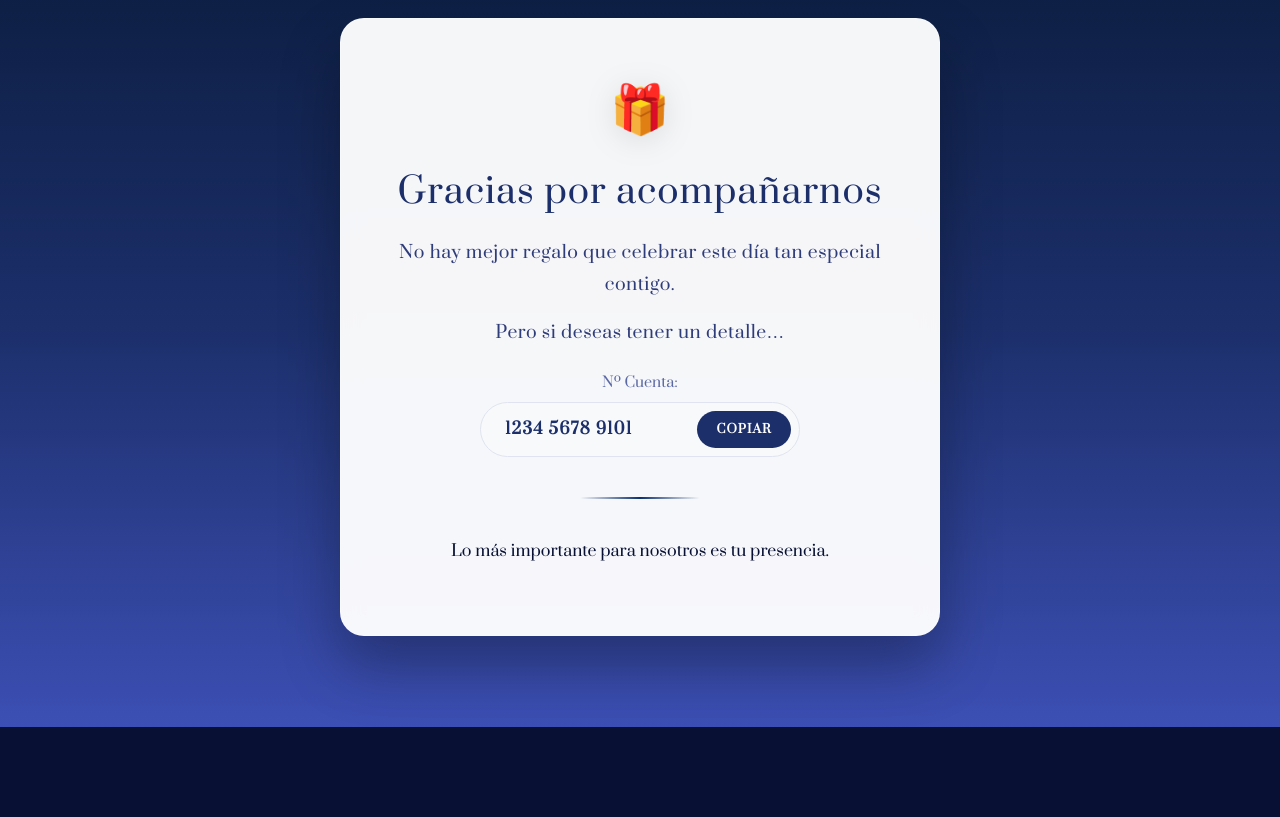
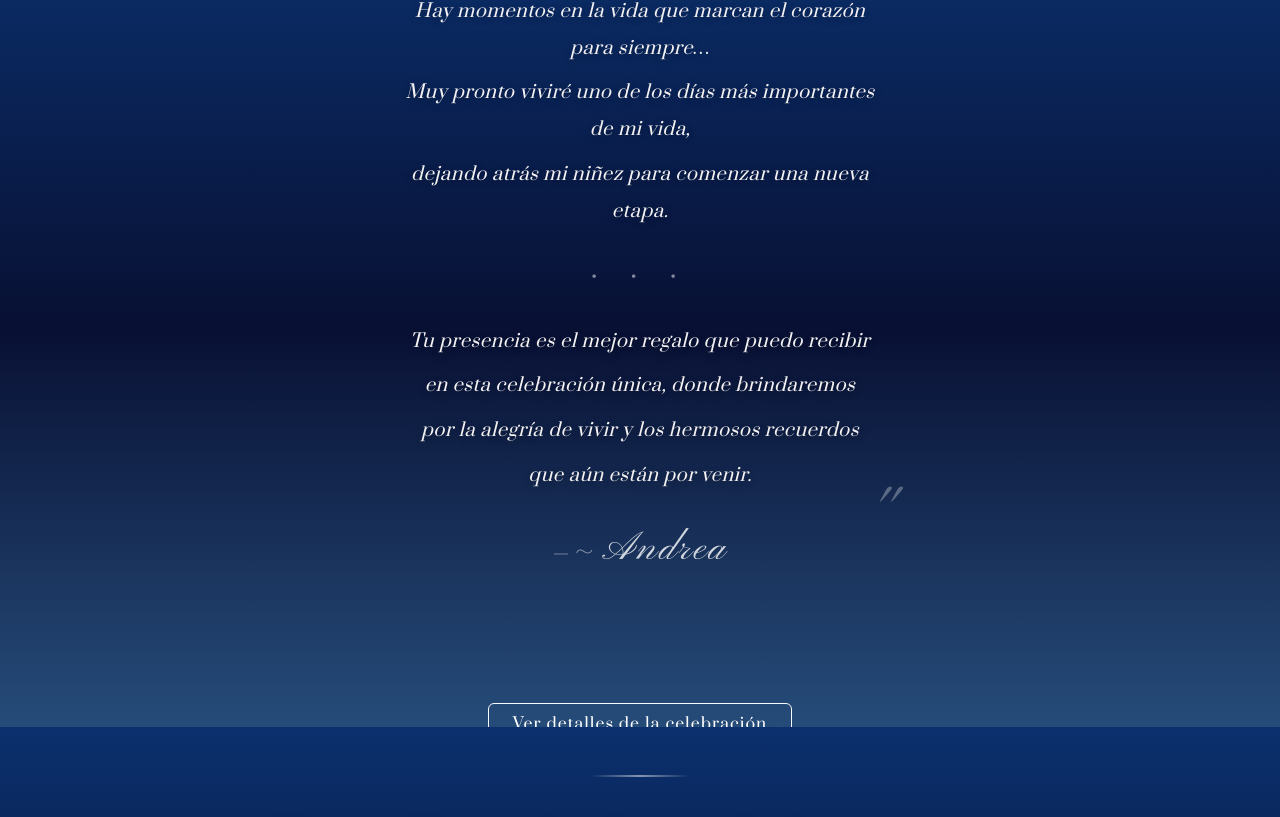
Before and after one commit to AlejandroBermudez90s/Andrea-15, a React (Vite) app: page / in a window 1280 px wide. Before the commit this address led to /#atrapado. Shown: the part 873-1690 px from the top of the page. Before the commit the page ends 800 px from the top, so only its background shows below. Built offline with nearby package versions, Linux system fonts and the light colour scheme; a web font is replaced by a local one.

Commit message:
pantalla texto y broma de dinero quitada

```diff
--- a/src/App.jsx
+++ b/src/App.jsx
@@ -22,6 +22,7 @@ function App() {
 			<div id="detalles" className="container-fuid">
 				<Detalles></Detalles>
 			</div>
+			{/*
 			<div className="container-fuid">
 				<SeguirBajando></SeguirBajando>
 			</div>
@@ -31,6 +32,7 @@ function App() {
 			<div id="dinero" className="container-fuid">
 				<Dinero></Dinero>
 			</div>
+			*/}
 			<div className="container-fuid">
 				<Footer></Footer>
 			</div>
--- a/src/componentes/TextoIntroduccion/TextoIntroduccion.css
+++ b/src/componentes/TextoIntroduccion/TextoIntroduccion.css
@@ -31,21 +31,24 @@
             #0b306d 0%,
             #081033 50%,
             #264c79 100%);
-    min-height: 100vh;
+    height: 100vh; /* Altura exacta de la pantalla */
     display: flex;
     flex-direction: column;
     justify-content: center;
     align-items: center;
     position: relative;
-    padding: 8vh 0;
-    height: 100vh;
+    padding: 2vh 5vw; /* Padding más pequeño */
+    box-sizing: border-box; /* IMPORTANTE: incluye padding en el height */
+    overflow: hidden; /* Evita desbordamiento */
 }
 
 .texto-introduccion-section .section-header {
     display: flex;
     flex-direction: column;
     align-items: center;
-    gap: 2.5rem;
+    gap: 1.5rem; /* Reducido de 2.5rem */
+    max-height: 100%; /* No exceder altura del contenedor */
+    overflow-y: auto; /* Scroll si es necesario */
 }
 
 /* ============================================
@@ -92,7 +95,7 @@
 .poema-container {
     border: none;
     margin: 0;
-    padding: 3rem 2rem;
+    padding: 2rem 1.5rem; /* Reducido padding */
     position: relative;
 }
 
@@ -112,7 +115,7 @@
 }
 
 .poema-container::after {
-    bottom: 6.5rem;
+    bottom: 5rem; /* Ajustado para móvil */
     right: 0.8em;
     content: '"';
 }
@@ -122,14 +125,14 @@
    ============================================ */
 
 .verso {
-    margin: 0.8rem 0;
+    margin: 0.5rem 0; /* Reducido de 0.8rem */
     font-style: italic;
     color: rgba(255, 255, 255, 0.95);
     text-shadow: 0 2px 8px rgba(0, 0, 0, 0.3);
 }
 
 .separador-verso {
-    margin: 2rem 0;
+    margin: 1.5rem 0; /* Reducido de 2rem */
     color: rgba(255, 255, 255, 0.5);
     font-size: 1.2rem;
     letter-spacing: 0.8rem;
@@ -140,7 +143,7 @@
    ============================================ */
 
 .firma-elegante {
-    margin-top: 2rem !important;
+    margin-top: 1.5rem !important; /* Reducido de 2rem */
     color: rgba(255, 255, 255, 0.8) !important;
     border: none;
 }
@@ -164,7 +167,7 @@
    ============================================ */
 
 .boton-container {
-    margin-top: 1rem;
+    margin-top: 0.75rem; /* Reducido de 1rem */
 }
 
 .btn-elegante {
@@ -210,12 +213,12 @@
 }
 
 .delay-1 { transition-delay: 0.2s; }
-.delay-2 { transition-delay: 0.4s; }
-.delay-3 { transition-delay: 0.6s; }
-.delay-4 { transition-delay: 0.8s; }
-.delay-5 { transition-delay: 1s; }
-.delay-6 { transition-delay: 1.2s; }
-.delay-7 { transition-delay: 1.4s; }
+.delay-2 { transition-delay: 0.6s; }
+.delay-3 { transition-delay: 0.8s; }
+.delay-4 { transition-delay: 1s; }
+.delay-5 { transition-delay: 1.2s; }
+.delay-6 { transition-delay: 1.4s; }
+.delay-7 { transition-delay: 4s; }
 .delay-8 { transition-delay: 1.6s; }
 
 /* ============================================
@@ -225,28 +228,40 @@
 /* Móviles muy pequeños */
 @media (max-width: 380px) {
     .texto-introduccion-section {
-        padding: 5vh 0;
+        padding: 1vh 3vw;
+    }
+
+    .texto-introduccion-section .section-header {
+        gap: 1rem;
     }
 
     .poema-container {
-        padding: 2rem 1rem;
+        padding: 1.5rem 0.8rem;
     }
 
     .poema-container::before,
     .poema-container::after {
-        font-size: 3rem;
+        font-size: 2rem;
+    }
+
+    .poema-container::after {
+        bottom: 4rem;
     }
 
     .verso {
         font-size: 0.85rem !important;
         line-height: 1.6 !important;
-        margin: 0.6rem 0;
+        margin: 0.4rem 0;
     }
 
     .separador-verso {
         font-size: 1rem;
         letter-spacing: 0.5rem;
-        margin: 1.5rem 0;
+        margin: 1rem 0;
+    }
+
+    .firma-elegante {
+        margin-top: 1rem !important;
     }
 
     .firma-elegante cite {
@@ -264,28 +279,36 @@
     }
 
     .btn-elegante {
-        font-size: 0.85rem;
-        padding: 0.5rem 1.5rem;
+        font-size: 0.8rem;
+        padding: 0.4rem 1.2rem;
+    }
+
+    .boton-container {
+        margin-top: 0.5rem;
     }
 }
 
 /* Móviles pequeños */
 @media (min-width: 381px) and (max-width: 576px) {
     .texto-introduccion-section {
-        padding: 6vh 0;
+        padding: 1.5vh 4vw;
+    }
+
+    .texto-introduccion-section .section-header {
+        gap: 1.2rem;
     }
 
     .poema-container {
-        padding: 2.5rem 1.5rem;
+        padding: 2rem 1rem;
     }
 
     .verso {
-        font-size: 1em !important;
+        font-size: 0.9rem !important;
         line-height: 1.7 !important;
     }
 
     .separador-verso {
-        margin: 1.8rem 0;
+        margin: 1.3rem 0;
     }
 
     .firma-elegante cite {
@@ -293,30 +316,42 @@
     }
 
     .btn-elegante {
-        font-size: 0.9rem;
+        font-size: 0.85rem;
     }
 }
 
 /* Móviles normales */
 @media (min-width: 577px) and (max-width: 768px) {
+    .texto-introduccion-section {
+        padding: 2vh 5vw;
+    }
+
     .verso {
         font-size: 1rem !important;
         line-height: 1.8 !important;
     }
 
     .firma-elegante cite {
-        font-size: 1.5rem;
+        font-size: 1.75rem;
     }
 }
 
 /* Tablets */
 @media (min-width: 769px) and (max-width: 1024px) {
+    .texto-introduccion-section {
+        padding: 3vh 5vw;
+    }
+
+    .texto-introduccion-section .section-header {
+        gap: 2rem;
+    }
+
     .verso {
         font-size: 1.05rem !important;
     }
 
     .poema-container {
-        padding: 3.5rem 3rem;
+        padding: 3rem 2.5rem;
     }
 
     .firma-elegante cite {
@@ -326,18 +361,30 @@
 
 /* Laptops y Desktop */
 @media (min-width: 1025px) {
+    .texto-introduccion-section {
+        padding: 4vh 8vw;
+    }
+
+    .texto-introduccion-section .section-header {
+        gap: 2.5rem;
+    }
+
     .verso {
         font-size: 1.15rem !important;
         line-height: 2 !important;
     }
 
     .poema-container {
-        padding: 4rem 4rem;
+        padding: 3.5rem 3.5rem;
     }
 
     .poema-container::before,
     .poema-container::after {
-        font-size: 5rem;
+        font-size: 4rem;
+    }
+
+    .poema-container::after {
+        bottom: 6rem;
     }
 
     .firma-elegante cite {
@@ -345,6 +392,6 @@
     }
 
     .separador-verso {
-        margin: 2.5rem 0;
+        margin: 2rem 0;
     }
 }
--- a/src/componentes/TextoIntroduccion/TextoIntroduccion.jsx
+++ b/src/componentes/TextoIntroduccion/TextoIntroduccion.jsx
@@ -73,16 +73,14 @@ const TextoIntroduccion = () => {
                   <cite className='cita' title="Andrea">Andrea</cite>
                 </footer>
               </blockquote>
-
-              {/* Ornamento inferior con botón */}
-              <div className="ornamento-inferior animar delay-7">
-                <div className="linea-decorativa"></div>
-              </div>
-
               <div className='boton-container animar delay-8'>
                 <a href="#detalles" className="btn btn-outline-light btn-elegante px-4 py-2">
                   <span>Ver detalles de la celebración</span>
                 </a>
+              </div>
+              {/* Ornamento inferior con botón */}
+              <div className="ornamento-inferior animar delay-7">
+                <div className="linea-decorativa"></div>
               </div>
 
             </div>
```
